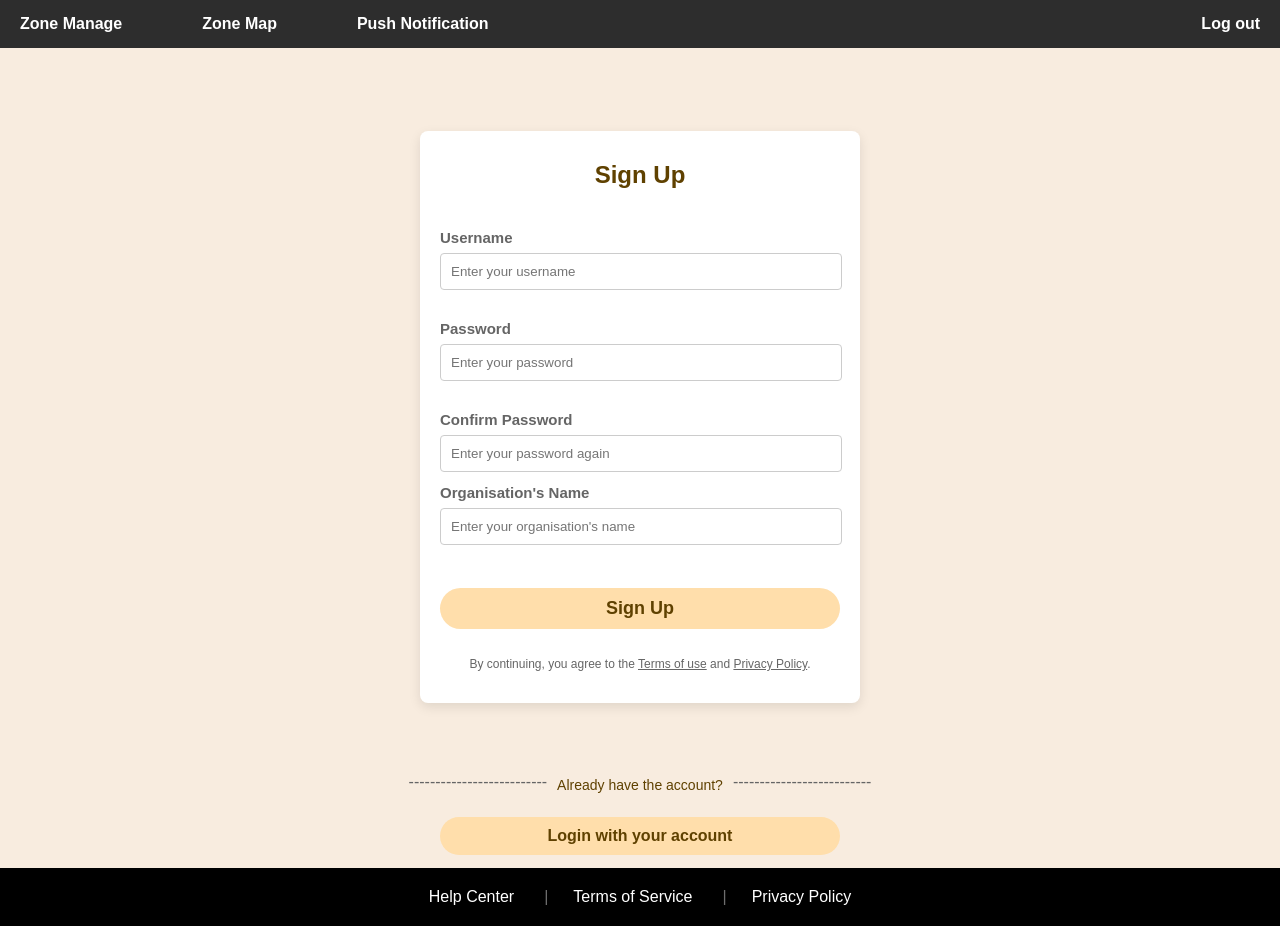
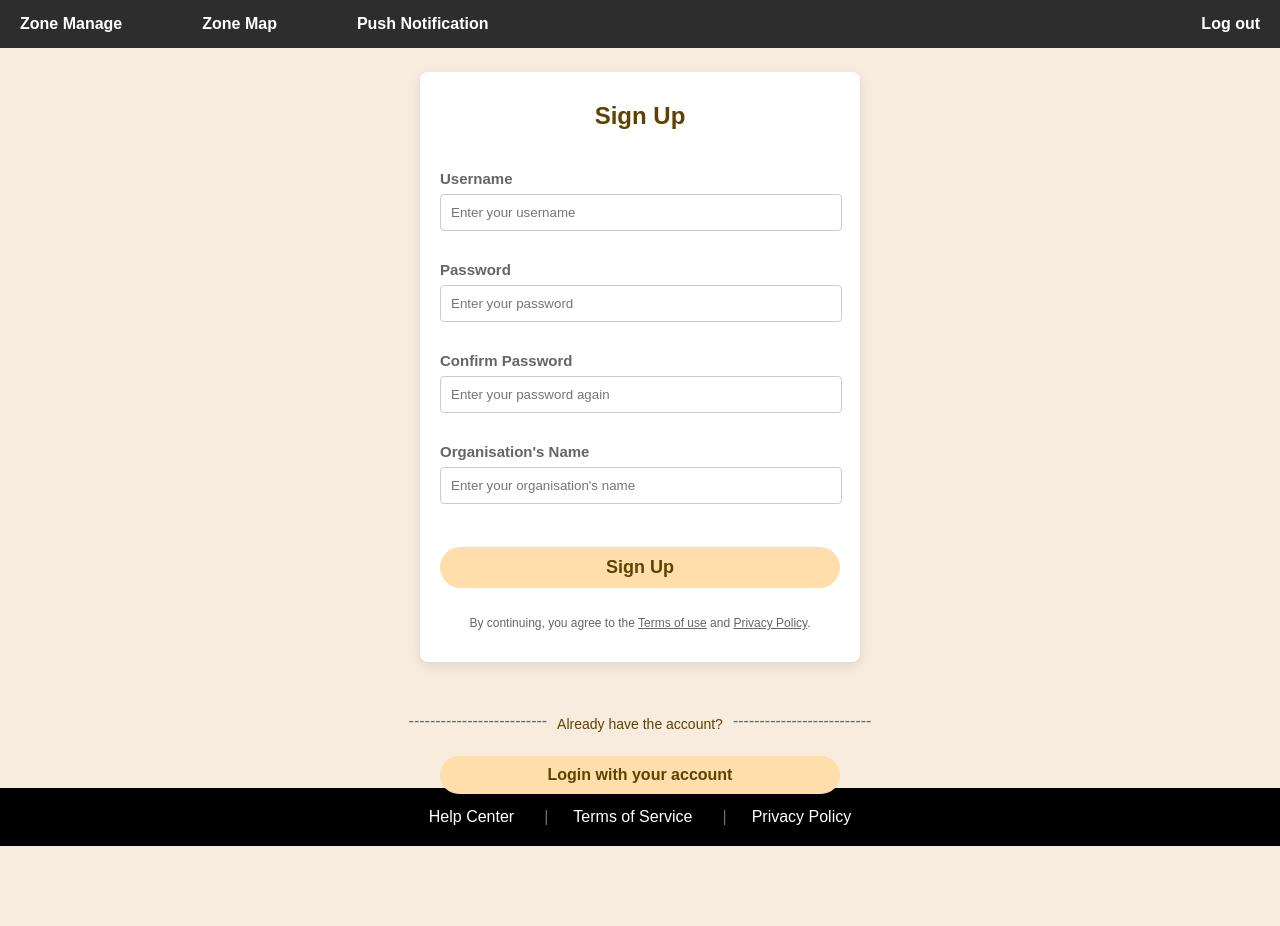
Before and after one commit to snmoya/DecoProject, a React (Create React App) app in the folder WebMLY/frontend/: page /signup in a window 1280 px wide. After the commit the page ends 846 px from the top, so only its background shows below. Built offline with nearby package versions, Linux system fonts and the light colour scheme.

Commit message:
Restyle Home & Login/Signup page

```diff
--- a/WebMLY/frontend/src/App.css
+++ b/WebMLY/frontend/src/App.css
@@ -55,7 +55,6 @@ button {
   border-radius: 15px;
   cursor: pointer;
   font-size: 16px;
-  /* font-weight: bold; */
 }
 
 button:hover {
@@ -80,7 +79,6 @@ button:hover {
 
 .contentSection p {
   font-size: 20px;
-  margin-bottom: 40px;
   max-width: 600px;
   margin-left: auto;
   margin-right: auto;
--- a/WebMLY/frontend/src/components/LoginSignupForm/LoginSignupForm.js
+++ b/WebMLY/frontend/src/components/LoginSignupForm/LoginSignupForm.js
@@ -111,8 +111,7 @@ const LoginSignupForm = ({ isLoginPage, resetSignal, handleReset }) => {
             </label>
 
             {!isLoginPage && (
-                <div>
-                    <label>
+                <label id='confirm-password'>
                     <small>Confirm Password</small>
                     <input
                         type='password'
@@ -122,7 +121,9 @@ const LoginSignupForm = ({ isLoginPage, resetSignal, handleReset }) => {
                         required
                     />
                 </label>
+            )}
 
+            {!isLoginPage && (
                 <label>
                     <small>Organisation's Name</small>
                     <input
@@ -133,7 +134,6 @@ const LoginSignupForm = ({ isLoginPage, resetSignal, handleReset }) => {
                         required
                     />
                 </label>
-                </div>
             )}
 
             <button type="submit" className="login-button">{isLoginPage ? 'Login' : 'Sign Up'}</button>
--- a/WebMLY/frontend/src/pages/Login/LoginSignup.css
+++ b/WebMLY/frontend/src/pages/Login/LoginSignup.css
@@ -12,12 +12,11 @@ body {
     flex-direction: column;
     justify-content: center;
     align-items: center;
-    height: 100vh;
-    padding-top: 20px;
+    height: 90vh;
+    padding-bottom: 20px;
 }
 
 .divider {
-    margin-top: 20px;
     display: flex;
     flex-direction: row;
 }
```
Lines whose indentation alone changed are shown as unchanged.
